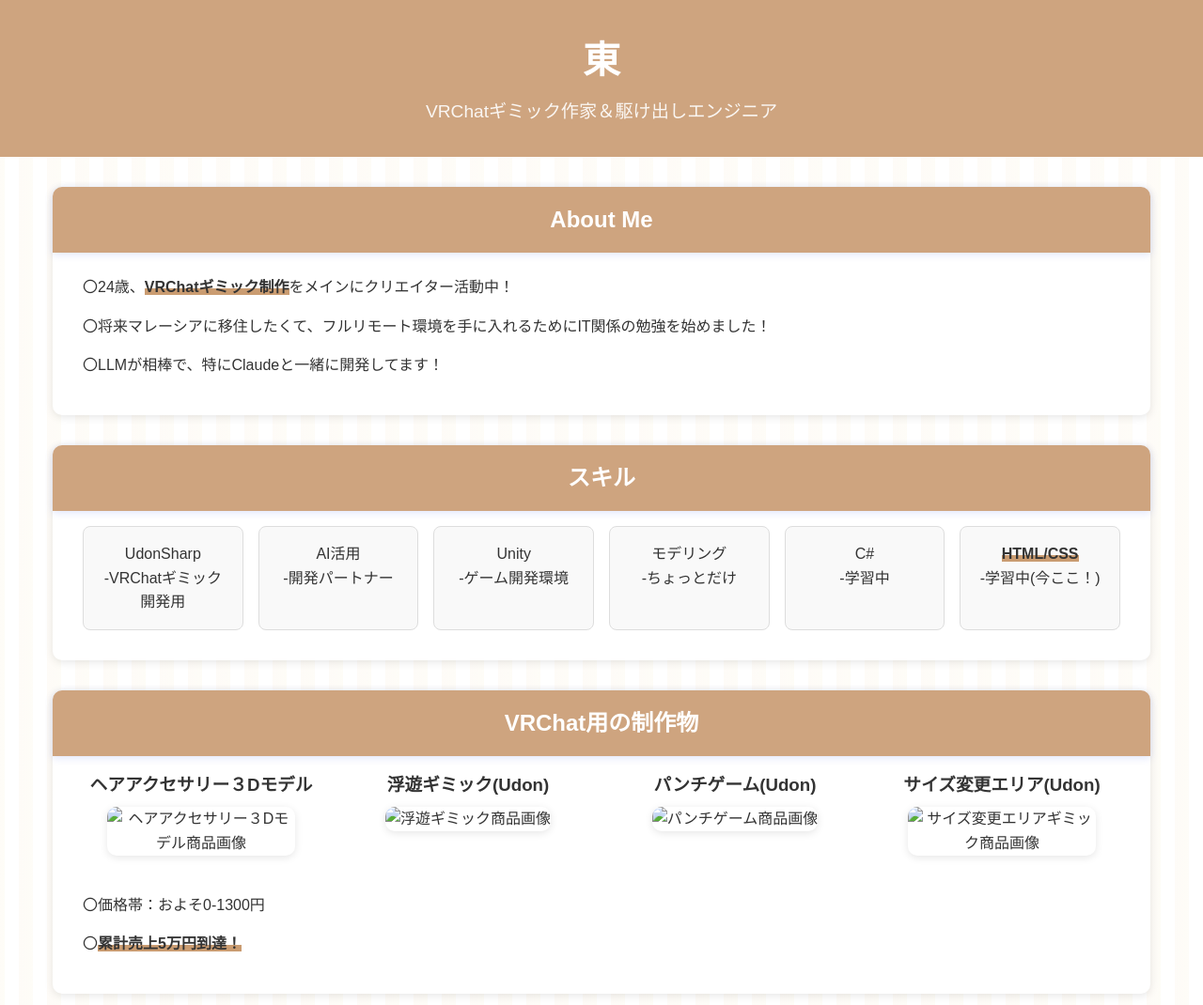
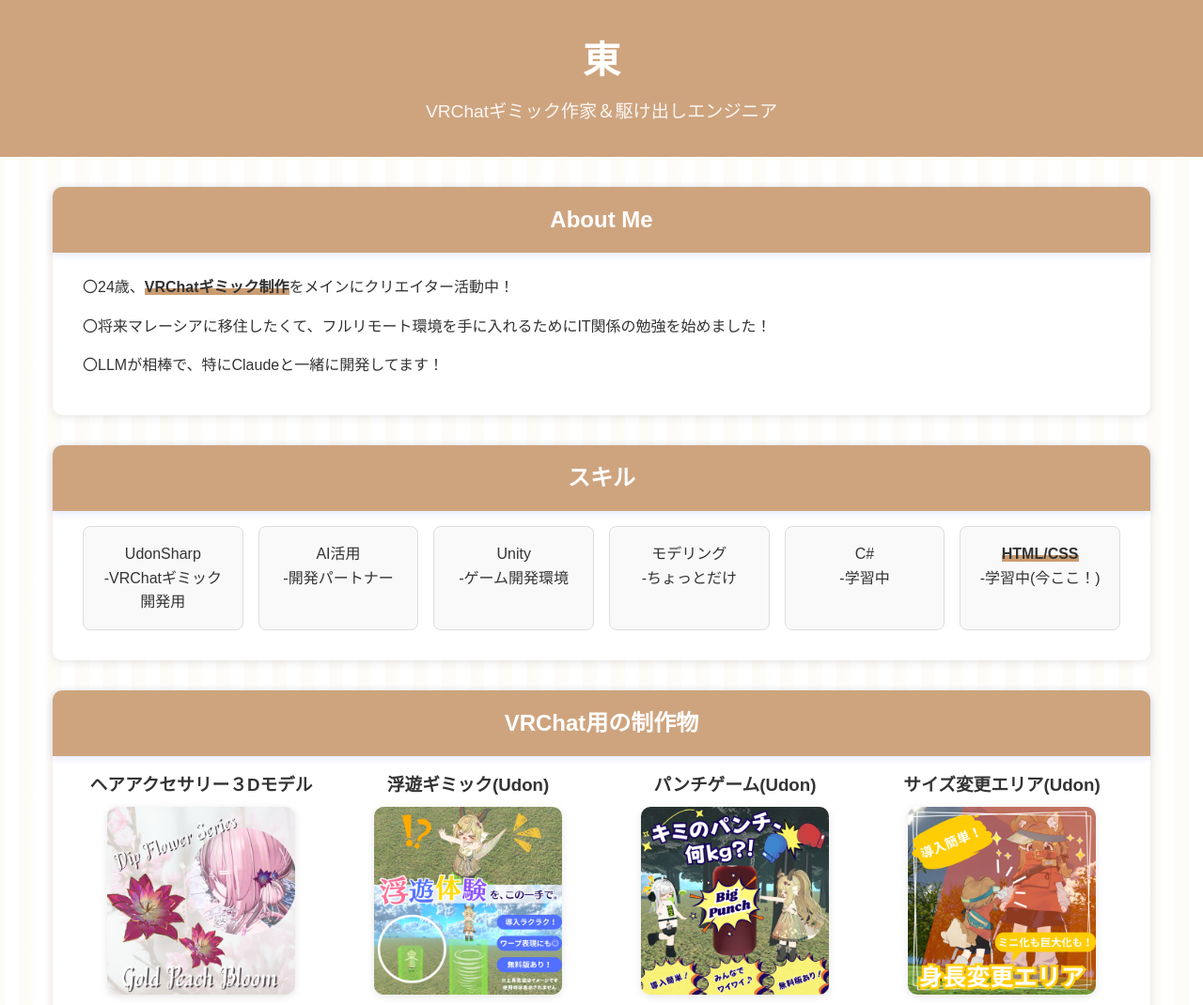
Before and after one commit to Nishi3153/html-css-portfolio, a plain HTML site: page Day1-basics/profile -ver2.html in a window 1280 px wide. Shown: the top 1070 px of the page at 94% size. Drawn offline with Linux system fonts and the light colour scheme.

Commit message:
🖼️ 画像パス修正：ローカルパス→相対パスに変更
GitHubPages対応で画像表示を修正
商品画像4枚がウェブで正常表示されるように

```diff
--- a/Day1-basics/profile -ver2.html
+++ b/Day1-basics/profile -ver2.html
@@ -170,19 +170,19 @@
         <div class="works-container">
             <div class="work-item">
     <h3>ヘアアクセサリー３Dモデル</h3>
-                <img src="Day1-basics/images/goldenpeach.jpg" alt="ヘアアクセサリー３Dモデル商品画像">
+    <img src="images/goldenpeach.jpg" alt="ヘアアクセサリー３Dモデル商品画像">
 </div>
 <div class="work-item">
     <h3>浮遊ギミック(Udon)</h3>
-                <img src="Day1-basics/images/\images\nogravity.jpg" alt="浮遊ギミック商品画像">
+    <img src="images/nogravity.jpg" alt="浮遊ギミック商品画像">
 </div>
 <div class="work-item">
     <h3>パンチゲーム(Udon)</h3>
-                <img src="Day1-basics/images/\images\punch.jpg" alt="パンチゲーム商品画像">
+    <img src="images/punch.jpg" alt="パンチゲーム商品画像">
 </div>
 <div class="work-item">
     <h3>サイズ変更エリア(Udon)</h3>
-                <img src="Day1-basics/images/\images\sizechange.jpg" alt="サイズ変更エリアギミック商品画像">
+    <img src="images/sizechange.jpg" alt="サイズ変更エリアギミック商品画像">
 </div>
 
         </div>
```
Lines whose indentation alone changed are shown as unchanged.
